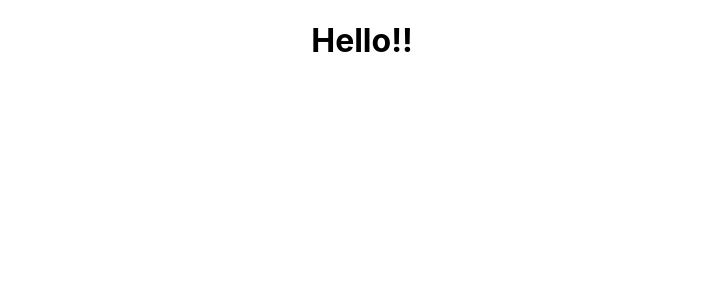
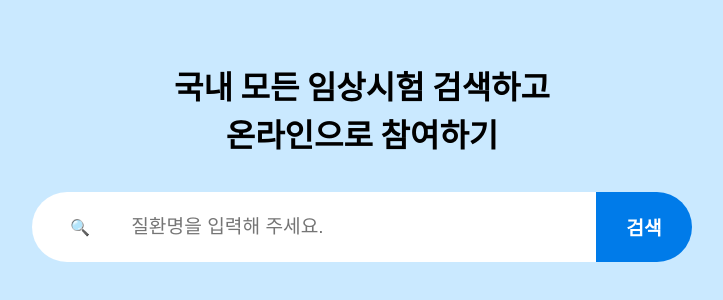
Before and after one commit to WPO-Team-01/wanted-codestates-project-1-10, a React (Create React App) app: page / in a window 1280 px wide. Shown: the top 300 px of the page, without its empty margins (278-1001 px from the left). Built offline with nearby package versions, Linux system fonts and the light colour scheme; the HTML template or start-up script is replaced by a standard one.

Commit message:
add: MainPage 마크업

```diff
--- a/public/index.html
+++ b/public/index.html
@@ -10,6 +10,10 @@
       content="Web site created using create-react-app"
     />
     <link rel="apple-touch-icon" href="%PUBLIC_URL%/logo192.png" />
+    <link
+      rel="stylesheet"
+      href="https://cdnjs.cloudflare.com/ajax/libs/meyer-reset/2.0/reset.min.css"
+    />
     <!--
       manifest.json provides metadata used when your web app is installed on a
       user's mobile device or desktop. See https://developers.google.com/web/fundamentals/web-app-manifest/
--- a/src/App.js
+++ b/src/App.js
@@ -1,9 +1,10 @@
-import './App.css';
+import "./App.css";
+import { MainPage } from "./pages";
 
 function App() {
   return (
     <div className="App">
-      <h1>Hello!!</h1>
+      <MainPage></MainPage>
     </div>
   );
 }
--- /dev/null
+++ b/src/components/CustomInput/CustomInput.js
@@ -0,0 +1,29 @@
+import React from "react";
+import classNames from "classnames";
+import styles from "./CustomInput.module.scss";
+
+const { inputBox, inputContent, inputText, buttonBox } = styles;
+
+const CustomInput = ({ placeholder, onChange, value, disable }) => {
+  return (
+    <div className={classNames(inputBox)}>
+      <div className={classNames(inputContent)}>
+        <div className={classNames(inputText)}>
+          <div>&#128269;</div>
+          <input
+            type="text"
+            placeholder={placeholder}
+            onChange={onChange}
+            value={value}
+            disabled={disable}
+          />
+        </div>
+        <div className={classNames(buttonBox)}>
+          <button>검색</button>
+        </div>
+      </div>
+    </div>
+  );
+};
+
+export default CustomInput;
--- /dev/null
+++ b/src/components/CustomInput/CustomInput.module.scss
@@ -0,0 +1,42 @@
+.inputBox {
+  .inputContent {
+    height: fit-content;
+    border-radius: 4rem;
+    overflow: hidden;
+    display: grid;
+    grid-template-columns: auto 6rem;
+
+    .inputText {
+      display: grid;
+      grid-template-columns: 6rem auto;
+      align-items: center;
+      background: #fff;
+
+      > div {
+        cursor: default;
+      }
+
+      input {
+        width: 100%;
+        min-height: 4rem;
+        padding: 0.2rem;
+        border: none;
+        outline: none;
+        font-size: 1.2rem;
+      }
+    }
+
+    .buttonBox {
+      button {
+        width: 100%;
+        height: 100%;
+        border: none;
+        background: #007be9;
+        color: #fff;
+        font-weight: 700;
+        font-size: 1.2rem;
+        cursor: pointer;
+      }
+    }
+  }
+}
--- a/src/components/com.js
+++ /dev/null
@@ -1 +0,0 @@
-console.log("Hello");
--- /dev/null
+++ b/src/components/index.js
@@ -0,0 +1 @@
+export { default as CustomInput } from "./CustomInput/CustomInput";
--- /dev/null
+++ b/src/pages/MainPage/MainPage.js
@@ -0,0 +1,23 @@
+import React from "react";
+import classNames from "classnames";
+import styles from "./MainPage.module.scss";
+import { CustomInput } from "../../components";
+
+const { container, title, inputBox } = styles;
+
+const MainPage = () => {
+  return (
+    <div className={classNames(container)}>
+      <h1 className={classNames(title)}>
+        국내 모든 임상시험 검색하고
+        <br />
+        온라인으로 참여하기
+      </h1>
+      <div className={classNames(inputBox)}>
+        <CustomInput placeholder="질환명을 입력해 주세요."></CustomInput>
+      </div>
+    </div>
+  );
+};
+
+export default MainPage;
--- /dev/null
+++ b/src/pages/MainPage/MainPage.module.scss
@@ -0,0 +1,21 @@
+.container {
+  min-height: 100vh;
+  min-width: 100vw;
+  display: flex;
+  flex-direction: column;
+  align-items: center;
+  gap: 2rem;
+  padding: 4rem 0;
+  background: #cae9ff;
+
+  .title {
+    font-size: 2rem;
+    font-weight: 700;
+    width: 660px;
+    line-height: 3rem;
+  }
+
+  .inputBox {
+    width: 660px;
+  }
+}
--- /dev/null
+++ b/src/pages/index.js
@@ -0,0 +1 @@
+export { default as MainPage } from "./MainPage/MainPage";
--- a/src/pages/page.js
+++ /dev/null
@@ -1 +0,0 @@
-console.log("Hello");
```
